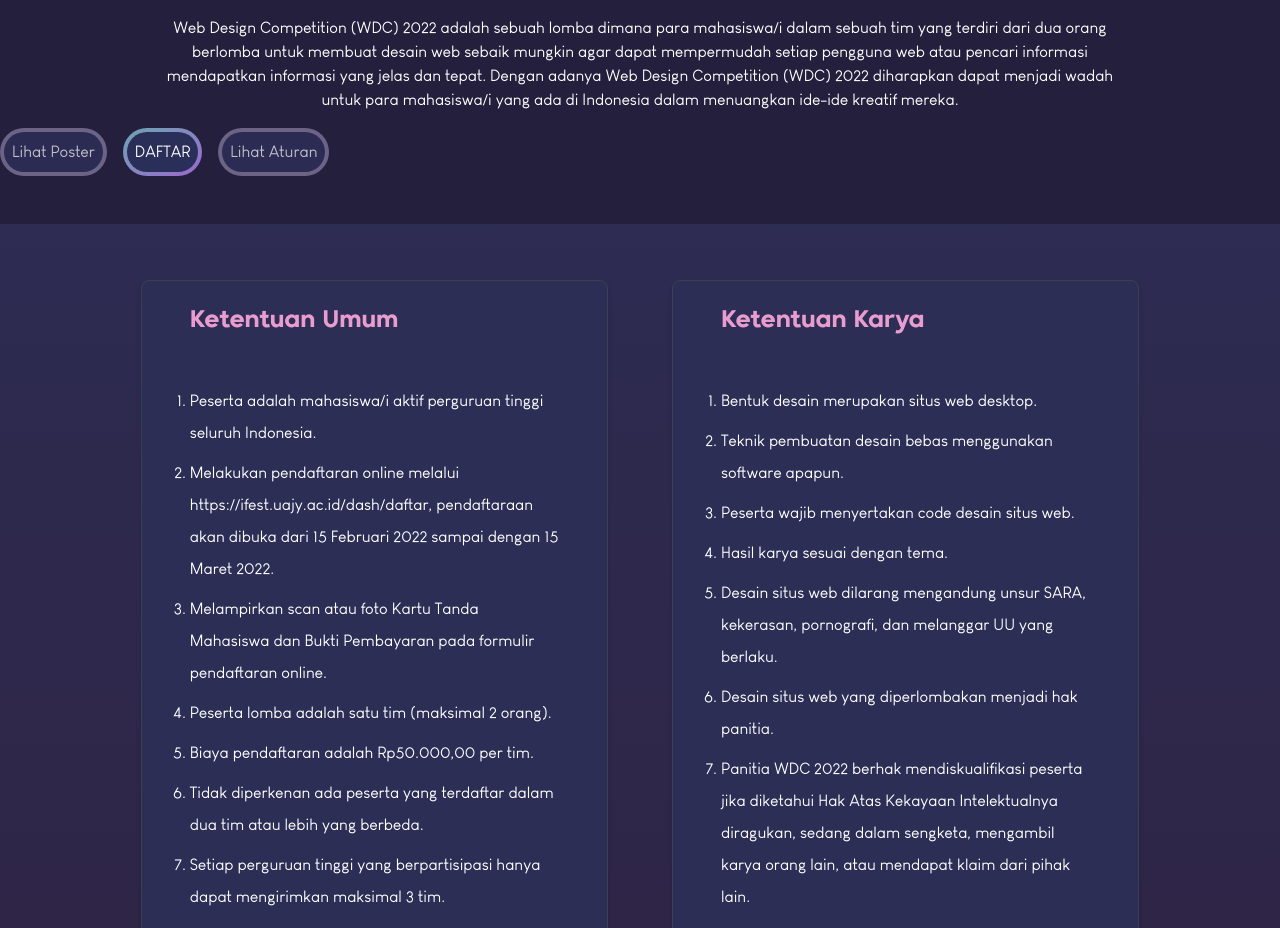
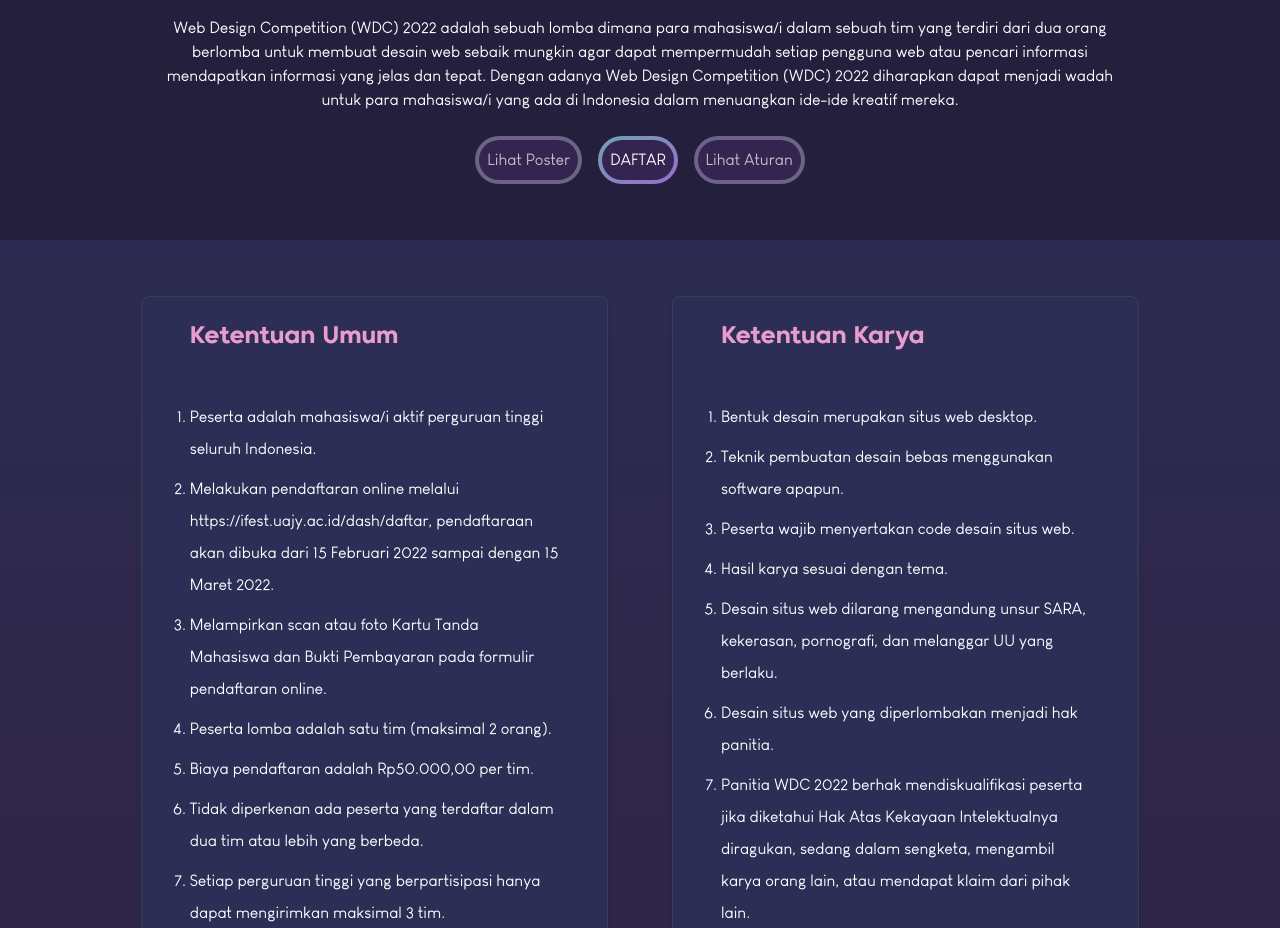
Before and after one commit to HIMAFORKA-UAJY/ifest.uajy.ac.id, a React (Vite) app: page /wdc in a window 1280 px wide. Shown: the part 900-1828 px from the top of the page. Built offline with nearby package versions, Linux system fonts and the light colour scheme.

Commit message:
change wdc style page

```diff
--- a/src/pages/Sponsor.tsx
+++ b/src/pages/Sponsor.tsx
@@ -120,7 +120,7 @@ const Sponsor: FC = () => {
                   </div>
                   <div className="rounded-md bg-gradient-to-br from-[#5AA7C0] via-[#926DAE] to-[#C76F89] p-1">
                     <button className="flex items-center gap-1 rounded-md bg-[#0A1828] px-4 py-1 font-retroica text-white transition hover:bg-transparent">
-                      <a href="https://wa.me/62895401144676?text=halo saya ingin memesan jasa pijat">
+                      <a href='https://wa.me/628993694969?text=Hai%20Admin%20Sponsor%20IFEST%2011,%20Kami%20dari%20NAMA_ORGANISASI/PERUSAHAAN/DLL%20ingin%20menjadi%20"Sponsor%20Kaisar"%20pada%20kegiatan%20IFEST%2011' target='_blank'>
                         order
                       </a>
                     </button>
--- a/src/pages/WDC.tsx
+++ b/src/pages/WDC.tsx
@@ -96,6 +96,7 @@ const WDC: FC = () => {
                   className="w-[600px]"
                   src="https://ifest.uajy.ac.id/assets/images/event/ill-wdc.png"
                   alt="wdc"
+
                 />
                 <div className="flex flex-col">
                   <div className="bg-gradient-to-r from-[#CDF9FF] to-[#F1D2FF] bg-clip-text pl-[1rem] pb-[0.5rem] font-retroica text-6xl text-transparent">
@@ -161,6 +162,7 @@ const WDC: FC = () => {
               className="w-72"
               src="https://ifest.uajy.ac.id/assets/images/event/ill-wdc.png"
               alt="wdc"
+              style={{paddingTop: '6rem'}}
             />
             <div className="text-center">
               <div className="font-retroica text-4xl tracking-wide text-white">WDC</div>
@@ -168,21 +170,21 @@ const WDC: FC = () => {
                 Web Design Competition
               </div>
             </div>
-            <div className="flex gap-4 font-retroica text-sm text-white">
+            <div className="m-auto flex flex-col gap-4 font-retroica text-sm text-white sm:text-xs lg:flex lg:items-center  ">
               <div className="rounded-full bg-gradient-to-r from-[#C1ECD0] to-[#DBE6BA] p-1">
-                <div className="flex flex-wrap items-center justify-center gap-1 rounded-full bg-[#311D38] p-1 px-[0.35rem]">
+                <div className="flex flex-wrap items-center justify-center gap-1 rounded-full bg-[#311D38] p-1 px-[0.35rem]" style={{padding: '1rem'}}>
                   <FaWallet />
                   Rp. 50.000
                 </div>
               </div>
               <div className="rounded-full bg-gradient-to-r from-[#C1ECD0] to-[#DBE6BA] p-1">
-                <div className="flex flex-wrap items-center justify-center gap-1 rounded-full bg-[#311D38] p-1 px-[0.35rem]">
+                <div className="flex flex-wrap items-center justify-center gap-1 rounded-full bg-[#311D38] p-1 px-[0.35rem]" style={{padding: '1rem'}}>
                   <FaBook />
                   SMA/Sederajat
                 </div>
               </div>
               <div className="rounded-full bg-gradient-to-r from-[#C1ECD0] to-[#DBE6BA] p-1">
-                <div className="flex flex-wrap items-center justify-center gap-1 rounded-full bg-[#311D38] p-1 px-[0.35rem]">
+                <div className="flex flex-wrap items-center justify-center gap-1 rounded-full bg-[#311D38] p-1 px-[0.35rem]" style={{padding: '1rem'}}>
                   <FaMale />
                   Max. 3 orang
                 </div>
@@ -236,11 +238,13 @@ const WDC: FC = () => {
               menuangkan ide-ide kreatif mereka.
             </div>
             </div>
-            <div className="flex flex-row gap-4 font-louisgeorgecafe">
+            <div className="margin-auto flex-col items-center justify-center gap-4 font-louisgeorgecafe md:flex md:flex-row md:justify-center ">
               <div className="rounded-full bg-[#6c6486] p-1">
                 <button
                   onClick={openHandler}
-                  className="flex items-center gap-1 rounded-full bg-[#2C2B53] p-2 transition hover:bg-transparent"
+                  className="m-auto flex justify-center gap-1 rounded-full bg-[#332550] p-2 transition hover:bg-transparent lg:flex lg:items-center "
+                  style={{width: '100%'}}
+
                 >
                   <div className="text-white opacity-70">Lihat Poster</div>
                 </button>
@@ -269,8 +273,11 @@ const WDC: FC = () => {
                   </Box>
                 </Modal>
               </div>
-              <div className="rounded-full bg-gradient-to-br from-[#6EA5B1] to-[#9B68CE] p-1">
-                <button className="flex items-center gap-1 rounded-full bg-[#2A2F59] p-2 transition hover:bg-transparent">
+              <div className="rounded-full bg-gradient-to-br from-[#6EA5B1] to-[#9B68CE] p-1 my-2">
+                <button
+                    className="m-auto flex items-center justify-center gap-1 rounded-full bg-[#332550] p-2 transition hover:bg-transparent lg:flex lg:items-center"
+                    style={{ width: "100%" }}
+                    >
                   <Link to="/dashboard">
                     <div className="text-white opacity-100">DAFTAR</div>
                   </Link>
@@ -279,7 +286,8 @@ const WDC: FC = () => {
               <div className="rounded-full bg-[#6c6486] p-1">
                 <button
                   onClick={openPDFHandler}
-                  className="flex items-center gap-1 rounded-full bg-[#2C2B53] p-2 transition hover:bg-transparent"
+                   className="m-auto flex justify-center gap-1 rounded-full bg-[#332550] p-2 transition hover:bg-transparent lg:flex lg:items-center"
+                    style={{ width: "100%" }}
                 >
                   <div className="text-white opacity-70">Lihat Aturan</div>
                 </button>
@@ -296,7 +304,7 @@ const WDC: FC = () => {
                       variant="h6"
                       component="h2"
                     >
-                      <button onClick={closePDFHandler}>
+                      <button onClick={closePDFHandler} >
                         {" "}
                         <FaRegWindowClose />{" "}
                       </button>
```
